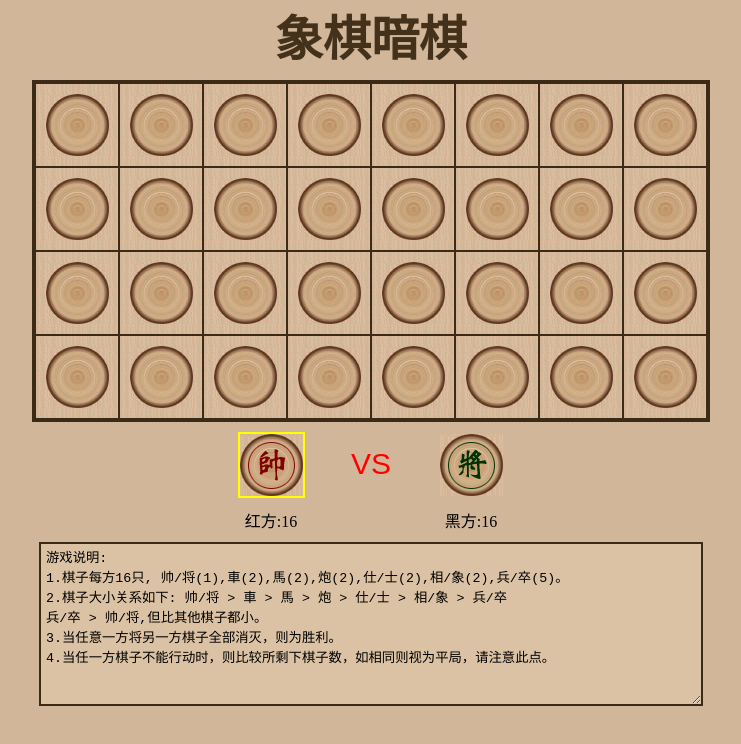
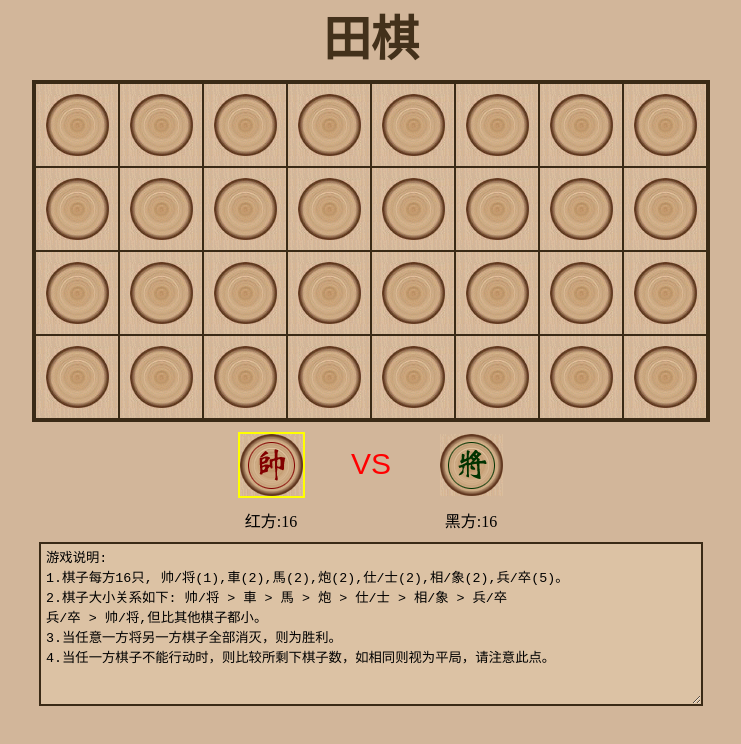
Before and after one commit to jk9112605/Field-Chess, a plain HTML site: page index.html in a window 1280 px wide. Shown: the whole page, without its empty margins (269-1010 px from the left). Drawn offline with Linux system fonts and the light colour scheme.

Commit message:
Update index.html

```diff
--- a/index.html
+++ b/index.html
@@ -2,7 +2,7 @@
 <html xmlns="http://www.w3.org/1999/xhtml">
 <head>
 <meta http-equiv="content-type" content="text/html;charset=utf-8" />
-<title>象棋暗棋</title>
+<title>田棋</title>
 <link rel="stylesheet" type="text/css" href="css/style.css" />
 <script type="text/javascript" src="js/main.js"></script>
 </head>
@@ -11,7 +11,7 @@
 
 <!-- header start -->
 <div class="header">
-	<p class="title">象棋暗棋</p>
+	<p class="title">田棋</p>
 </div>
 <!-- header end -->
 
```
